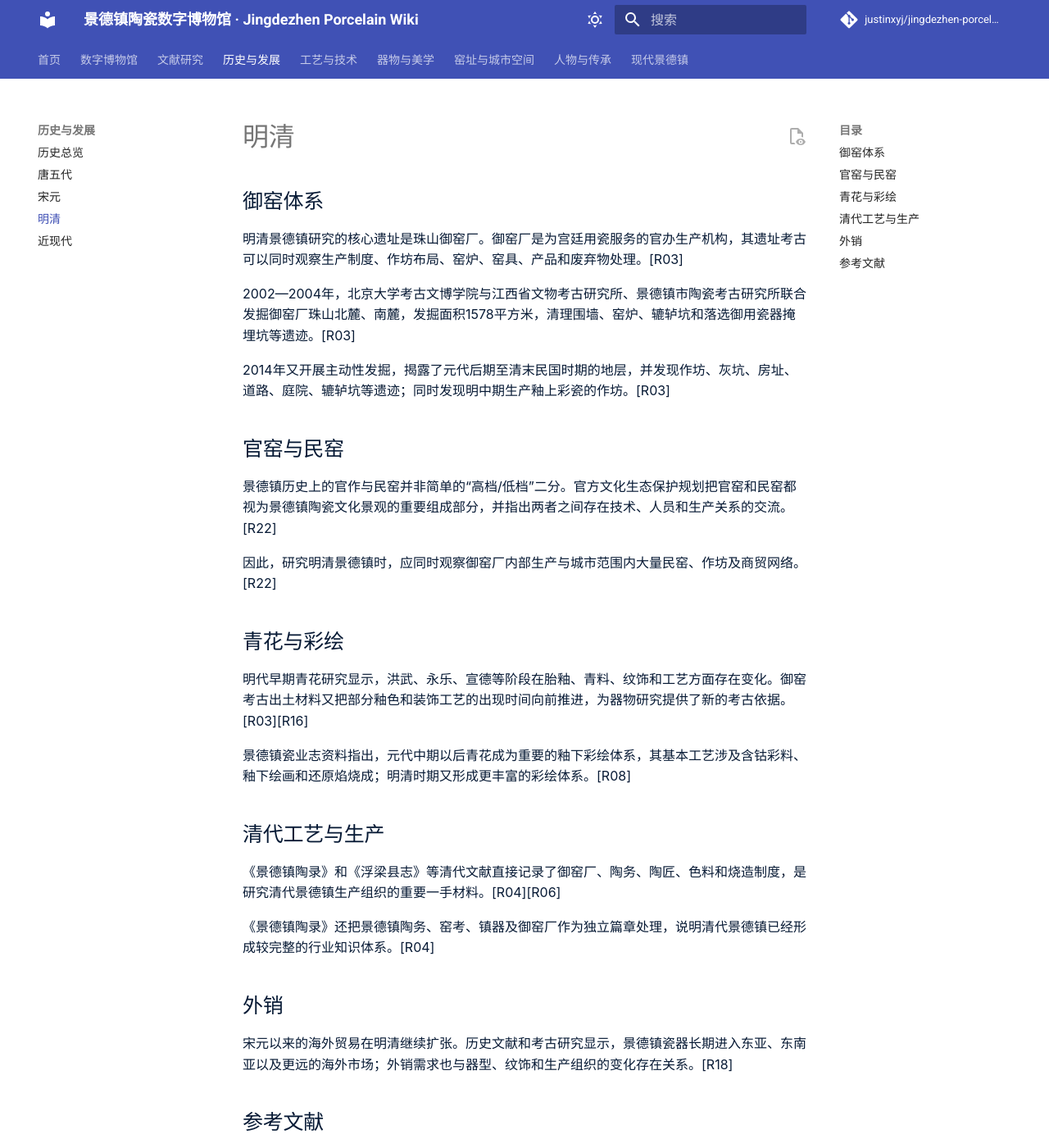
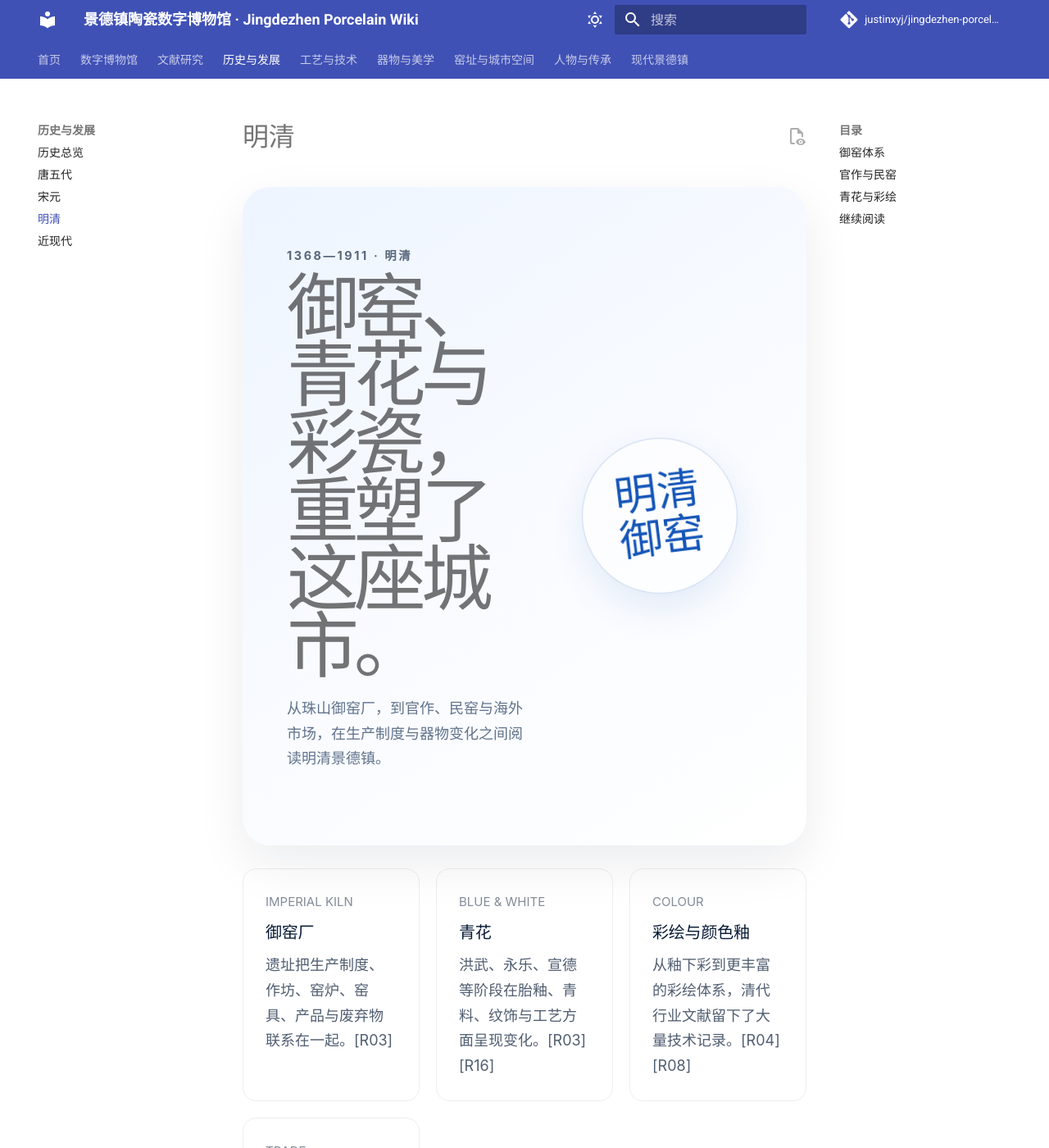
Before and after one commit to justinxyj/jingdezhen-porcelain-wiki, an MkDocs documentation site: the page built from docs/history/ming-qing.md, in a window 1280 px wide and 1400 px high. Shown: the whole window at 82% size. Built offline with MkDocs 1.6.1 and Material for MkDocs 9.7.7, drawn with Linux system fonts in a browser that asks for light colours; a script that is not in the unit is left out; comment, search, counter and statistics services are not loaded; some of the changed text lies outside the part shown.

Commit message:
Redesign Ming-Qing page in Apple porcelain-blue style

```diff
--- a/docs/history/ming-qing.md
+++ b/docs/history/ming-qing.md
@@ -1,41 +1,35 @@
 # 明清
+
+<div class="museum-hero">
+  <div>
+    <div class="eyebrow">1368—1911 · 明清</div>
+    <h1>御窑、青花与彩瓷，重塑了这座城市。</h1>
+    <p>从珠山御窑厂，到官作、民窑与海外市场，在生产制度与器物变化之间阅读明清景德镇。</p>
+  </div>
+  <div class="museum-hero-mark">明清<br>御窑</div>
+</div>
+
+<div class="museum-grid">
+  <div class="museum-card"><span>IMPERIAL KILN</span><h3>御窑厂</h3><p>遗址把生产制度、作坊、窑炉、窑具、产品与废弃物联系在一起。[R03]</p></div>
+  <div class="museum-card"><span>BLUE & WHITE</span><h3>青花</h3><p>洪武、永乐、宣德等阶段在胎釉、青料、纹饰与工艺方面呈现变化。[R03][R16]</p></div>
+  <div class="museum-card"><span>COLOUR</span><h3>彩绘与颜色釉</h3><p>从釉下彩到更丰富的彩绘体系，清代行业文献留下了大量技术记录。[R04][R08]</p></div>
+  <div class="museum-card"><span>TRADE</span><h3>海外市场</h3><p>景德镇瓷器持续进入东亚、东南亚及更远的海外市场。[R18]</p></div>
+</div>
 
 ## 御窑体系
 
-明清景德镇研究的核心遗址是珠山御窑厂。御窑厂是为宫廷用瓷服务的官办生产机构，其遗址考古可以同时观察生产制度、作坊布局、窑炉、窑具、产品和废弃物处理。[R03]
+珠山御窑厂是明清景德镇研究的核心遗址。2002—2004年联合发掘揭露围墙、窑炉、辘轳坑和落选御用瓷器掩埋坑等遗迹；2014年又揭露元代后期至清末民国时期的多种生产遗迹。[R03]
 
-2002—2004年，北京大学考古文博学院与江西省文物考古研究所、景德镇市陶瓷考古研究所联合发掘御窑厂珠山北麓、南麓，发掘面积1578平方米，清理围墙、窑炉、辘轳坑和落选御用瓷器掩埋坑等遗迹。[R03]
+## 官作与民窑
 
-2014年又开展主动性发掘，揭露了元代后期至清末民国时期的地层，并发现作坊、灰坑、房址、道路、庭院、辘轳坑等遗迹；同时发现明中期生产釉上彩瓷的作坊。[R03]
-
-## 官窑与民窑
-
-景德镇历史上的官作与民窑并非简单的“高档/低档”二分。官方文化生态保护规划把官窑和民窑都视为景德镇陶瓷文化景观的重要组成部分，并指出两者之间存在技术、人员和生产关系的交流。[R22]
-
-因此，研究明清景德镇时，应同时观察御窑厂内部生产与城市范围内大量民窑、作坊及商贸网络。[R22]
+官作与民窑并不是简单的高低二分。文化生态保护规划把两者都视为景德镇陶瓷文化景观的重要组成部分，并指出二者之间存在技术、人员和生产关系的交流。[R22]
 
 ## 青花与彩绘
 
-明代早期青花研究显示，洪武、永乐、宣德等阶段在胎釉、青料、纹饰和工艺方面存在变化。御窑考古出土材料又把部分釉色和装饰工艺的出现时间向前推进，为器物研究提供了新的考古依据。[R03][R16]
+明代早期青花在胎釉、青料、纹饰和工艺方面持续变化。御窑考古出土材料也为部分釉色与装饰工艺的年代判断提供了新的依据。[R03][R16]
 
-景德镇瓷业志资料指出，元代中期以后青花成为重要的釉下彩绘体系，其基本工艺涉及含钴彩料、釉下绘画和还原焰烧成；明清时期又形成更丰富的彩绘体系。[R08]
+清代《景德镇陶录》《浮梁县志》等资料记录御窑厂、陶务、陶匠、色料与烧造制度，是理解这一时期生产组织的重要材料。[R04][R06]
 
-## 清代工艺与生产
+## 继续阅读
 
-《景德镇陶录》和《浮梁县志》等清代文献直接记录了御窑厂、陶务、陶匠、色料和烧造制度，是研究清代景德镇生产组织的重要一手材料。[R04][R06]
-
-《景德镇陶录》还把景德镇陶务、窑考、镇器及御窑厂作为独立篇章处理，说明清代景德镇已经形成较完整的行业知识体系。[R04]
-
-## 外销
-
-宋元以来的海外贸易在明清继续扩张。历史文献和考古研究显示，景德镇瓷器长期进入东亚、东南亚以及更远的海外市场；外销需求也与器型、纹饰和生产组织的变化存在关系。[R18]
-
-## 参考文献
-
-- [R03] 北京大学考古文博学院《北大考古与“百年百大考古发现”——景德镇明清御窑厂遗址》
-- [R04] 蓝浦《景德镇陶录》
-- [R06] 《浮梁县志》乾隆四十八年本相关“陶政”资料
-- [R08]《中国瓷都·景德镇市瓷业志》相关装饰技术资料
-- [R16] 梁寿子《明代早期景德镇御窑青花瓷器的初步研究》
-- [R18]《“器成天下走”：外销瓷与海上丝绸之路》
-- [R22]《景德镇陶瓷文化生态保护区总体规划（2021—2035年）》
+<a class="jdm-pill" href="../modern/">进入近现代 →</a>
```
